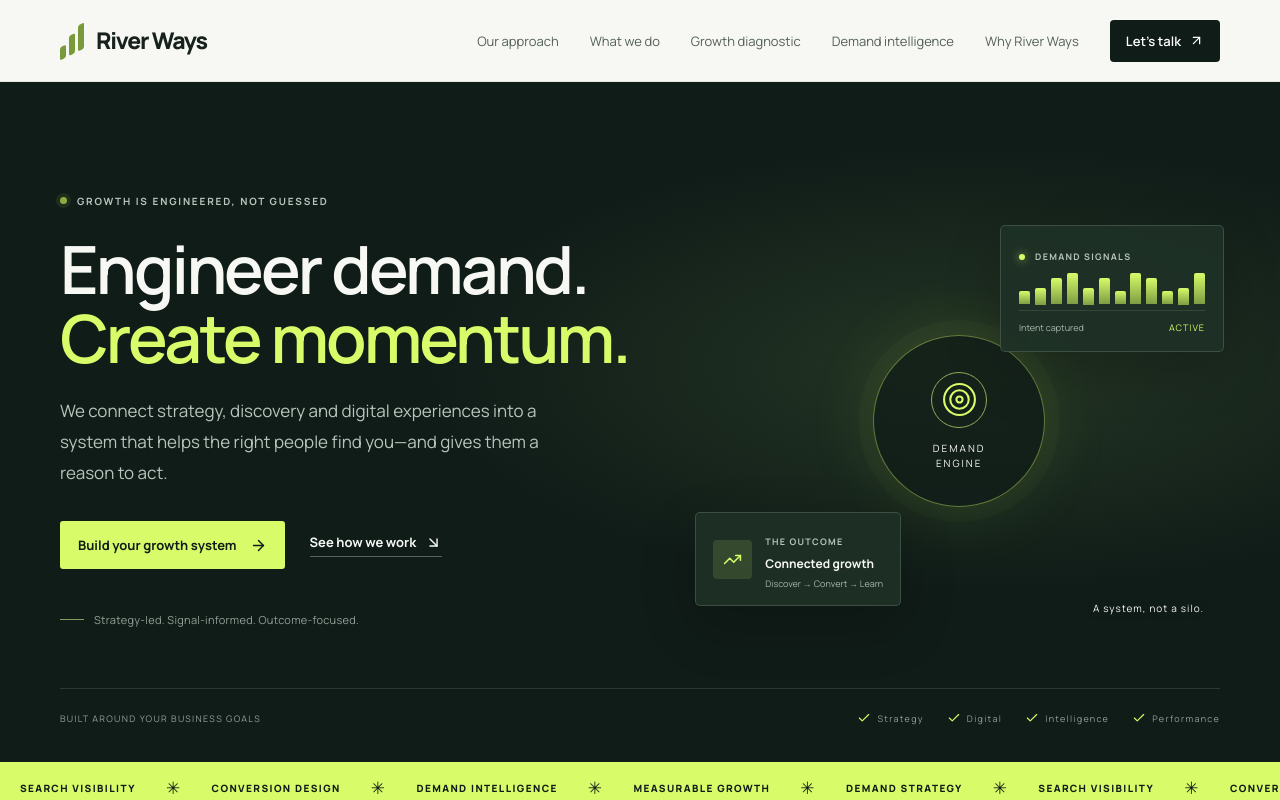
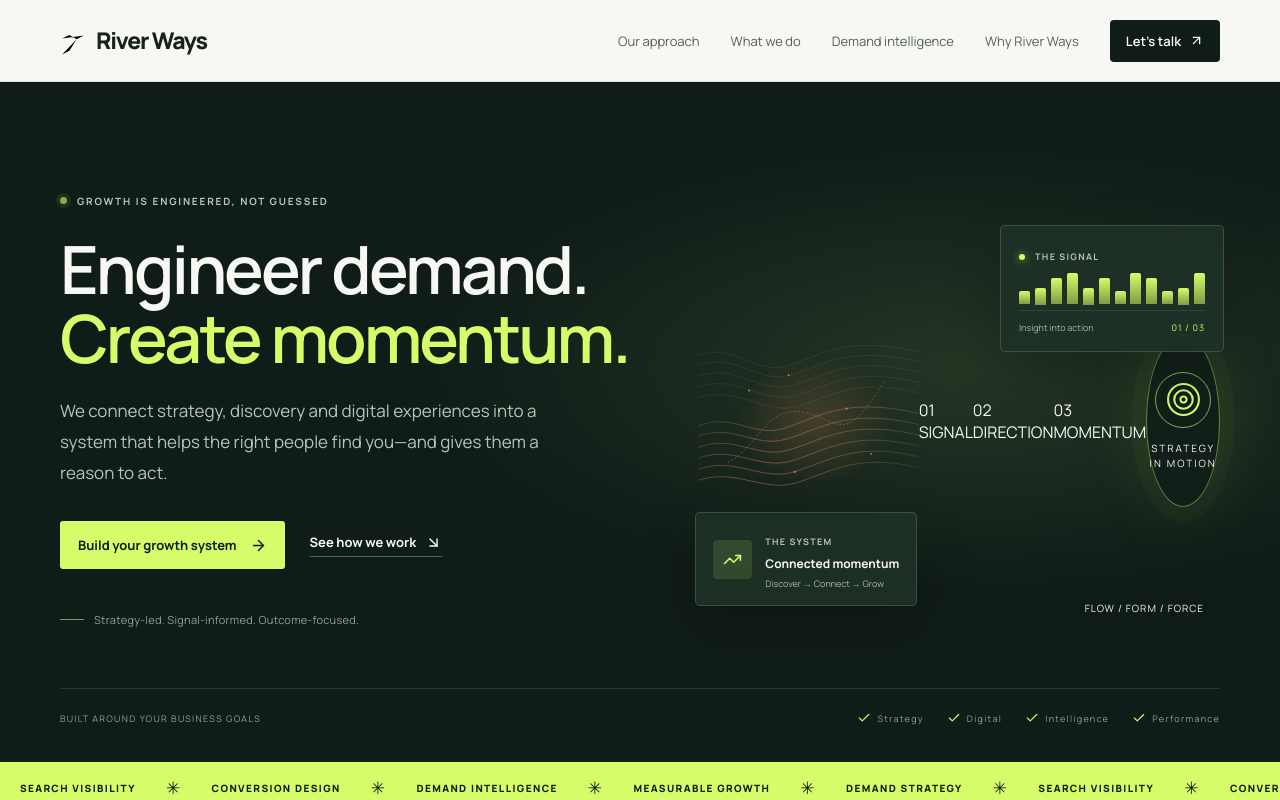
Before and after one commit to godsbest656-glitch/river-ways, a React (Vite) app: page / in a window 1280 px wide. Shown: the top 800 px of the page. Built offline with nearby package versions, Linux system fonts and the light colour scheme.

Commit message:
Build interactive River Ways hero and workflow

```diff
--- a/src/App.jsx
+++ b/src/App.jsx
@@ -1,4 +1,4 @@
-import React, { useState } from 'react';
+import React, { useEffect, useState } from 'react';
 import { ArrowDownRight, ArrowRight, ArrowUpRight, AudioWaveform, BarChart3, Check, ChevronDown, Compass, Globe2, Menu, MessageCircle, MousePointer2, Search, ShieldCheck, Sparkles, Target, TrendingUp, X, Zap } from 'lucide-react';
 
 const services = [
@@ -24,7 +24,7 @@ const faqs = [
 ];
 
 function Brand() {
-  return <a className="brand" href="#home" aria-label="River Ways home"><span className="brand-mark"><span /><span /><span /></span><span>River Ways</span></a>;
+  return <a className="brand" href="#home" aria-label="River Ways home"><svg className="brand-mark" viewBox="0 0 36 36" aria-hidden="true"><path d="M3 7H13L23 18H33" /><path d="M3 18H13L23 18" /><path d="M3 29H13L23 18" /><path d="M23 18L31 10" /><path d="M23 18L31 26" /></svg><span>River Ways</span></a>;
 }
 function Eyebrow({ children, light = false }) {
   return <div className={'eyebrow ' + (light ? 'eyebrow-light' : '')}><span className="eyebrow-dot" />{children}</div>;
@@ -37,6 +37,16 @@ export default function App() {
   const [formError, setFormError] = useState('');
   const updateForm = (event) => setForm({ ...form, [event.target.name]: event.target.value });
   const closeMenu = () => setMenuOpen(false);
+
+  useEffect(() => {
+    const elements = document.querySelectorAll('[data-reveal]');
+    if (!('IntersectionObserver' in window)) { elements.forEach((element) => element.classList.add('is-visible')); return undefined; }
+    const observer = new IntersectionObserver((entries) => entries.forEach((entry) => {
+      if (entry.isIntersecting) { entry.target.classList.add('is-visible'); observer.unobserve(entry.target); }
+    }), { threshold: 0.12, rootMargin: '0px 0px -36px 0px' });
+    elements.forEach((element) => observer.observe(element));
+    return () => observer.disconnect();
+  }, []);
 
   function submitBrief(event) {
     event.preventDefault();
@@ -56,7 +66,7 @@ export default function App() {
       <Brand />
       <button className="menu-toggle" aria-label={menuOpen ? 'Close navigation' : 'Open navigation'} aria-expanded={menuOpen} onClick={() => setMenuOpen(!menuOpen)}>{menuOpen ? <X size={22} /> : <Menu size={22} />}</button>
       <nav className={'main-nav ' + (menuOpen ? 'nav-open' : '')} aria-label="Main navigation">
-        <a href="#approach" onClick={closeMenu}>Our approach</a><a href="#services" onClick={closeMenu}>What we do</a><a href="/growth-diagnostic/" onClick={closeMenu}>Growth diagnostic</a><a href="#intelligence" onClick={closeMenu}>Demand intelligence</a><a href="#about" onClick={closeMenu}>Why River Ways</a><a className="nav-cta" href="#contact" onClick={closeMenu}>Let’s talk <ArrowUpRight size={15} /></a>
+        <a href="#approach" onClick={closeMenu}>Our approach</a><a href="#services" onClick={closeMenu}>What we do</a><a href="#intelligence" onClick={closeMenu}>Demand intelligence</a><a href="#about" onClick={closeMenu}>Why River Ways</a><a className="nav-cta" href="#contact" onClick={closeMenu}>Let’s talk <ArrowUpRight size={15} /></a>
       </nav>
     </div></header>
     <main id="main">
@@ -67,17 +77,55 @@ export default function App() {
             <div className="hero-actions"><a className="button button-lime" href="#contact">Build your growth system <ArrowRight size={17} /></a><a className="text-link text-link-light" href="#approach">See how we work <ArrowDownRight size={17} /></a></div>
             <div className="hero-note"><span className="note-line" /> Strategy-led. Signal-informed. Outcome-focused.</div>
           </div>
-          <div className="hero-visual" aria-label="Abstract illustration of a connected demand system">
-            <div className="visual-orbit orbit-one" /><div className="visual-orbit orbit-two" /><div className="visual-glow" />
-            <div className="visual-card visual-card-top"><span className="mini-label"><span className="live-dot" /> DEMAND SIGNALS</span><div className="signal-bars">{Array.from({length:12}, (_,i) => <i key={i} />)}</div><div className="signal-footer"><span>Intent captured</span><span className="signal-status">ACTIVE</span></div></div>
-            <div className="visual-core"><div className="core-ring"><Target size={37} strokeWidth={1.35} /></div><span>DEMAND<br />ENGINE</span></div>
-            <div className="visual-card visual-card-bottom"><div className="conversion-icon"><TrendingUp size={19} /></div><div><span className="mini-label">THE OUTCOME</span><strong>Connected growth</strong><small>Discover → Convert → Learn</small></div></div><span className="visual-caption">A system, not a silo.</span>
+          <div className="hero-visual river-field"
+            role="img"
+            aria-label="Interactive flowing lines representing strategy, discovery and connected growth."
+            onPointerMove={(event) => {
+              if (event.pointerType === 'touch') return;
+              const bounds = event.currentTarget.getBoundingClientRect();
+              const x = ((event.clientX - bounds.left) / bounds.width - 0.5) * 30;
+              const y = ((event.clientY - bounds.top) / bounds.height - 0.5) * 24;
+              const style = event.currentTarget.style;
+              style.setProperty('--pointer-x', `${x}px`);
+              style.setProperty('--pointer-y', `${y}px`);
+              style.setProperty('--pointer-x-reverse', `${-x}px`);
+              style.setProperty('--pointer-y-reverse', `${-y}px`);
+            }}
+            onPointerLeave={(event) => {
+              const style = event.currentTarget.style;
+              style.setProperty('--pointer-x', '0px');
+              style.setProperty('--pointer-y', '0px');
+              style.setProperty('--pointer-x-reverse', '0px');
+              style.setProperty('--pointer-y-reverse', '0px');
+            }}
+          >
+            <div className="river-field-backdrop" /><div className="river-field-grid" />
+            <svg className="river-contours" viewBox="0 0 620 520" fill="none" aria-hidden="true">
+              <defs>
+                <linearGradient id="current-line" x1="72" y1="60" x2="548" y2="468" gradientUnits="userSpaceOnUse"><stop stopColor="#E8B76D" stopOpacity=".08" /><stop offset=".48" stopColor="#D07A53" stopOpacity=".92" /><stop offset="1" stopColor="#E8B76D" stopOpacity=".18" /></linearGradient>
+                <radialGradient id="current-glow"><stop stopColor="#D07A53" stopOpacity=".22" /><stop offset="1" stopColor="#D07A53" stopOpacity="0" /></radialGradient>
+              </defs>
+              <ellipse className="current-halo" cx="326" cy="260" rx="220" ry="185" fill="url(#current-glow)" />
+              <g className="contour-group contour-back" stroke="#E8CDB8" strokeOpacity=".25" strokeWidth="1">
+                <path d="M-40 92C92 15 151 135 255 103S414 10 660 74" /><path d="M-35 120C92 42 158 159 260 130S421 39 657 101" /><path d="M-35 150C91 73 165 187 266 159S428 67 657 130" /><path d="M-35 181C90 104 171 215 273 188S436 97 657 160" /><path d="M-40 212C87 136 178 245 279 218S444 127 660 190" />
+              </g>
+              <g className="contour-group contour-front" stroke="url(#current-line)" strokeWidth="1.5">
+                <path d="M-28 286C93 218 146 312 247 278S424 185 650 245" /><path d="M-30 316C91 249 151 340 251 309S430 216 650 276" /><path d="M-32 348C91 279 157 370 257 340S437 246 652 307" /><path d="M-34 379C89 310 163 401 263 371S444 277 654 338" /><path d="M-36 411C88 341 169 432 270 402S450 308 656 369" /><path d="M-38 443C86 372 175 464 276 433S457 339 658 401" />
+              </g>
+              <g className="current-nodes" fill="#D07A53"><circle cx="144" cy="173" r="3" /><circle cx="255" cy="130" r="2.5" /><circle cx="418" cy="224" r="3" /><circle cx="487" cy="351" r="2.5" /><circle cx="272" cy="402" r="3" /></g>
+              <path className="current-thread" d="M85 375C169 333 192 214 296 234S406 335 523 149" stroke="#D07A53" strokeWidth="1.4" strokeLinecap="round" strokeDasharray="3 8" />
+            </svg>
+            <div className="river-coordinate coordinate-one"><span>01</span> SIGNAL</div><div className="river-coordinate coordinate-two"><span>02</span> DIRECTION</div><div className="river-coordinate coordinate-three"><span>03</span> MOMENTUM</div>
+            <div className="visual-card visual-card-top"><span className="mini-label"><span className="live-dot" /> THE SIGNAL</span><div className="signal-bars">{Array.from({ length: 12 }, (_, i) => <i key={i} />)}</div><div className="signal-footer"><span>Insight into action</span><span className="signal-status">01 / 03</span></div></div>
+            <div className="visual-core"><div className="core-ring"><Target size={37} strokeWidth={1.35} /></div><span>STRATEGY<br />IN MOTION</span></div>
+            <div className="visual-card visual-card-bottom"><div className="conversion-icon"><TrendingUp size={19} /></div><div><span className="mini-label">THE SYSTEM</span><strong>Connected momentum</strong><small>Discover → Connect → Grow</small></div></div>
+            <span className="visual-caption">FLOW / FORM / FORCE</span>
           </div>
         </div>
         <div className="container hero-bottom"><span>BUILT AROUND YOUR BUSINESS GOALS</span><div className="hero-capabilities"><span><Check size={14} /> Strategy</span><span><Check size={14} /> Digital</span><span><Check size={14} /> Intelligence</span><span><Check size={14} /> Performance</span></div></div>
       </section>
       <section className="ticker" aria-label="River Ways capabilities"><div className="ticker-track"><span>DEMAND STRATEGY</span><b>✳</b><span>SEARCH VISIBILITY</span><b>✳</b><span>CONVERSION DESIGN</span><b>✳</b><span>DEMAND INTELLIGENCE</span><b>✳</b><span>MEASURABLE GROWTH</span><b>✳</b><span>DEMAND STRATEGY</span><b>✳</b><span>SEARCH VISIBILITY</span><b>✳</b><span>CONVERSION DESIGN</span><b>✳</b><span>DEMAND INTELLIGENCE</span><b>✳</b></div></section>
-      <section className="section problem-section" id="approach"><div className="container split-layout">
+      <section className="section problem-section reveal-section" id="approach" data-reveal><div className="container split-layout">
         <div className="section-intro"><Eyebrow>The challenge</Eyebrow><h2>More marketing activity doesn’t always mean <em>more demand.</em></h2></div>
         <div className="problem-copy"><p className="large-copy">A campaign here. A website there. Content without a clear path to conversion. Reports full of numbers that don’t explain what to do next.</p><p>When every channel works in isolation, opportunity leaks between discovery and decision. River Ways helps bring the pieces together—so each move has a purpose and each result can inform the next.</p><a className="text-link" href="#services">Explore the system <ArrowRight size={16} /></a></div>
       </div><div className="container principle-grid">
@@ -85,11 +133,11 @@ export default function App() {
         <article className="principle-card"><span className="principle-num">02 / CONNECTION</span><Globe2 size={24} /><h3>Make every channel connect.</h3><p>Build a joined-up path from first signal to meaningful customer action.</p></article>
         <article className="principle-card"><span className="principle-num">03 / LEARNING</span><BarChart3 size={24} /><h3>Improve what matters.</h3><p>Measure outcomes, learn from the evidence and invest with more intent.</p></article>
       </div></section>
-      <section className="section services-section" id="services"><div className="container">
+      <section className="section services-section reveal-section" id="services" data-reveal><div className="container">
         <div className="section-heading-row"><div><Eyebrow>What we do</Eyebrow><h2>One growth system.<br /><em>Connected capabilities.</em></h2></div><p>Choose the capability you need now. We design the work to connect with the bigger picture.</p></div>
         <div className="services-grid">{services.map((service) => { const Icon = service.icon; return <article className="service-card" key={service.number}><img className="service-card-image" src={service.image} alt={service.imageAlt} loading="lazy" decoding="async" /><div className="service-card-top"><span>{service.number}</span><span className="service-icon"><Icon size={22} strokeWidth={1.7} /></span></div><h3>{service.title}</h3><p>{service.description}</p><div className="service-tags">{service.tags.map((tag) => <span key={tag}>{tag}</span>)}</div><a href="#contact" className="service-link" aria-label={'Discuss ' + service.title}>Explore this service <ArrowUpRight size={16} /></a></article>; })}</div>
       </div></section>
-      <section className="intelligence-section section-dark" id="intelligence"><div className="container intelligence-layout">
+      <section className="intelligence-section section-dark reveal-section" id="intelligence" data-reveal><div className="container intelligence-layout">
         <div className="intelligence-copy"><Eyebrow light>Demand Intelligence</Eyebrow><h2>Meet your market<br />at the <em>moment of intent.</em></h2><p>People leave clues when they’re comparing options, asking for recommendations or describing a problem your business solves. A thoughtful listening system helps you find those signals, understand context and respond usefully.</p>
           <div className="intelligence-points"><span><Check size={16} /> Global-ready source strategy</span><span><Check size={16} /> Context-aware qualification</span><span><Check size={16} /> Human-led follow-up</span></div><a className="button button-lime" href="#contact">Discuss a listening system <ArrowRight size={17} /></a><p className="small-disclaimer">Actual coverage depends on source access, platform policies, language and available integrations.</p>
         </div>
@@ -99,12 +147,12 @@ export default function App() {
           <div className="flow-rail">{steps.map((step,index) => <span key={step.label} className={index<=activeStep?'rail-node rail-active':'rail-node'} />)}</div><div className="panel-footer"><span>Signal → context → action</span><Zap size={15} /></div>
         </div>
       </div></section>
-      <section className="section method-section" id="about"><div className="container"><div className="method-heading"><Eyebrow>How we work</Eyebrow><h2>Less guesswork.<br /><em>More intentional growth.</em></h2><p>A practical loop built to help your business move from scattered activity to a system that gets smarter.</p></div>
+      <section className="section method-section reveal-section" id="about" data-reveal><div className="container"><div className="method-heading"><Eyebrow>How we work</Eyebrow><h2>Less guesswork.<br /><em>More intentional growth.</em></h2><p>A practical loop built to help your business move from scattered activity to a system that gets smarter.</p></div>
         <div className="method-steps"><article><span>01</span><div><h3>Diagnose</h3><p>Understand your market, offer, customer journey and current bottlenecks.</p></div><ArrowUpRight size={19} /></article><article><span>02</span><div><h3>Engineer</h3><p>Build a connected strategy across channels, content, conversion and measurement.</p></div><ArrowUpRight size={19} /></article><article><span>03</span><div><h3>Activate</h3><p>Launch focused initiatives with clear owners, useful signals and defined goals.</p></div><ArrowUpRight size={19} /></article><article><span>04</span><div><h3>Improve</h3><p>Review the evidence, remove friction and reinvest in what moves the objective.</p></div><ArrowUpRight size={19} /></article></div>
       </div></section>
-      <section className="belief-section"><div className="container belief-layout"><div className="belief-mark"><span className="brand-mark"><span /><span /><span /></span><span>R / PRINCIPLE</span></div><blockquote>“The goal isn’t to do more marketing. It’s to engineer a better path from <em>attention to action.</em>”</blockquote><p>River Ways — strategy and systems for purposeful growth.</p></div></section>
-      <section className="section faq-section"><div className="container faq-layout"><div><Eyebrow>Good questions</Eyebrow><h2>Before we<br /><em>get to work.</em></h2><p>Clear expectations make better partnerships.</p></div><div className="faq-list">{faqs.map((faq,index) => <details className="faq-item" key={faq.q} open={index===0}><summary>{faq.q}<ChevronDown size={18} /></summary><p>{faq.a}</p></details>)}</div></div></section>
-      <section className="contact-section section-dark" id="contact"><div className="container contact-layout">
+      <section className="belief-section reveal-section" data-reveal><div className="container belief-layout"><div className="belief-mark"><svg className="brand-mark" viewBox="0 0 36 36" aria-hidden="true"><path d="M3 7H13L23 18H33" /><path d="M3 18H13L23 18" /><path d="M3 29H13L23 18" /><path d="M23 18L31 10" /><path d="M23 18L31 26" /></svg><span>R / PRINCIPLE</span></div><blockquote>“The goal isn’t to do more marketing. It’s to engineer a better path from <em>attention to action.</em>”</blockquote><p>River Ways — strategy and systems for purposeful growth.</p></div></section>
+      <section className="section faq-section reveal-section" data-reveal><div className="container faq-layout"><div><Eyebrow>Good questions</Eyebrow><h2>Before we<br /><em>get to work.</em></h2><p>Clear expectations make better partnerships.</p></div><div className="faq-list">{faqs.map((faq,index) => <details className="faq-item" key={faq.q} open={index===0}><summary>{faq.q}<ChevronDown size={18} /></summary><p>{faq.a}</p></details>)}</div></div></section>
+      <section className="contact-section section-dark reveal-section" id="contact" data-reveal><div className="container contact-layout">
         <div className="contact-copy"><Eyebrow light>Start a conversation</Eyebrow><h2>Let’s engineer<br />your next <em>move.</em></h2><p>Tell us what you’re working toward. We’ll use the context to start a more useful conversation about what needs to happen next.</p><div className="contact-promise"><span><Check size={16} /> No generic pitch deck</span><span><Check size={16} /> Start with your actual challenge</span><span><Check size={16} /> Clear next steps</span></div></div>
         <form className="contact-form" onSubmit={submitBrief} noValidate><div className="form-heading"><span>YOUR PROJECT BRIEF</span><span>01 / 01</span></div>
           <div className="form-row"><label>Your name<input name="name" autoComplete="name" value={form.name} onChange={updateForm} placeholder="Name" required /></label><label>Work email<input name="email" type="email" autoComplete="email" value={form.email} onChange={updateForm} placeholder="you@company.com" required /></label></div>
```
